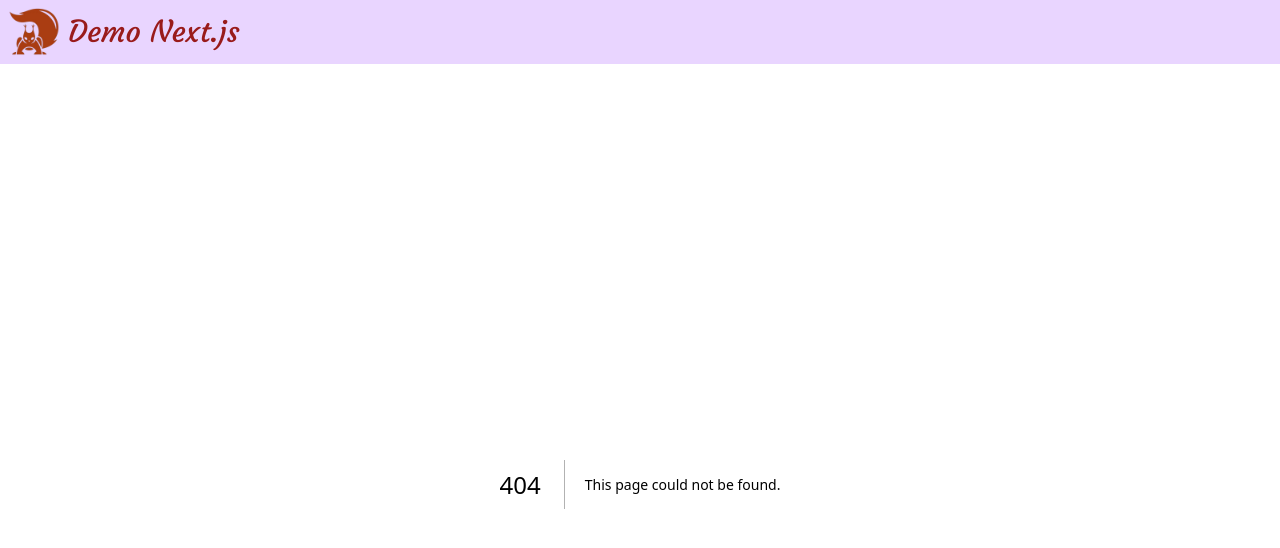
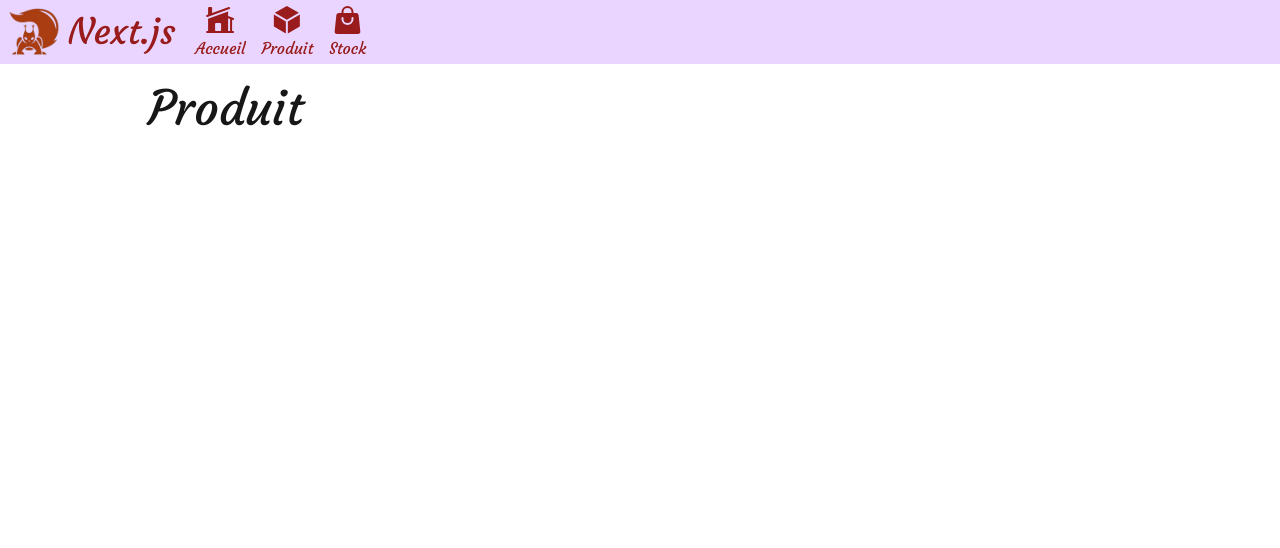
Before and after one commit to Formation-JS/DigitalCity_2024_NextJs_Demo, a Next.js app: page /product in a window 1280 px wide. Before the commit this address had no page. Shown: the top 548 px of the page. Built offline with nearby package versions, Linux system fonts and the light colour scheme.

Commit message:
Navigation 🚤

```diff
--- a/package.json
+++ b/package.json
@@ -9,6 +9,7 @@
     "lint": "next lint"
   },
   "dependencies": {
+    "@heroicons/react": "^2.1.5",
     "next": "15.0.1",
     "react": "19.0.0-rc-69d4b800-20241021",
     "react-dom": "19.0.0-rc-69d4b800-20241021"
--- /dev/null
+++ b/src/app/product/add/page.tsx
@@ -0,0 +1,6 @@
+export default function ProductAddPage() {
+
+    return (
+        <></>
+    );
+}
--- /dev/null
+++ b/src/app/product/detail/[id]/page.tsx
@@ -0,0 +1,6 @@
+export default function ProductDetailPage() {
+
+    return (
+        <></>
+    );
+}
--- /dev/null
+++ b/src/app/product/page.tsx
@@ -0,0 +1,8 @@
+export default function ProductPage() {
+
+    return (
+        <>
+      <h1 className='text-5xl mb-5'>Produit</h1>
+        </>
+    );
+}
--- /dev/null
+++ b/src/app/stock/add/page.tsx
@@ -0,0 +1,6 @@
+export default function StockAddPage() {
+
+    return (
+        <></>
+    );
+}
--- /dev/null
+++ b/src/app/stock/page.tsx
@@ -0,0 +1,8 @@
+export default function StockPage() {
+
+    return (
+        <>
+            <h1 className='text-5xl mb-5'>Stock</h1>
+        </>
+    );
+}
--- a/src/containers/Header/Header.tsx
+++ b/src/containers/Header/Header.tsx
@@ -1,4 +1,5 @@
 import Image from 'next/image'
+import NavLink from '../NavLink/NavLink';
 
 
 export default function Header() {
@@ -12,7 +13,8 @@ export default function Header() {
                 width={300}
                 height={280}
             />
-            <p className='text-3xl self-center'>Demo Next.js</p>
+            <p className='text-4xl self-center me-4'>Next.js</p>
+            <NavLink />
         </header>
     );
 }
--- /dev/null
+++ b/src/containers/NavLink/NavLink.tsx
@@ -0,0 +1,24 @@
+import {
+    HomeModernIcon, CubeIcon, ShoppingBagIcon
+ } from '@heroicons/react/24/solid';
+import Link from 'next/link';
+
+const links = [
+    { name: 'Accueil', href: '/', icon: HomeModernIcon },
+    { name: 'Produit', href: '/product', icon: CubeIcon },
+    { name: 'Stock', href: '/stock', icon: ShoppingBagIcon },
+];
+
+export default function NavLink() {
+
+    return (
+        <ul className='flex flex-row gap-4 p-1'>
+            {links.map(({ name, href, icon: Icon }) => (
+                <Link key={name} href={href} className='h-full flex flex-col'>
+                    <Icon className='flex-grow' />
+                    <p>{name}</p>
+                </Link>
+            ))}
+        </ul>
+    );
+};
```
Also changed, not shown: 2 other files (tests, documents, lock files or other folders).
